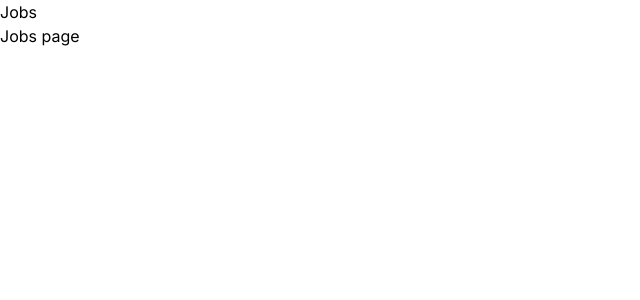
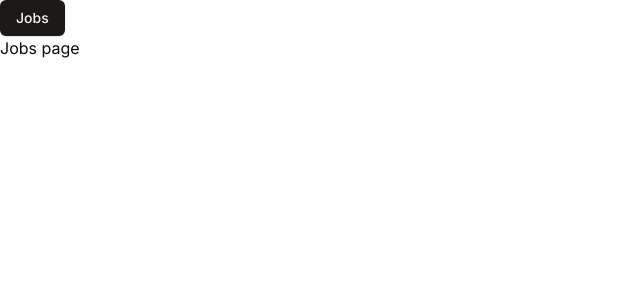
Before and after one commit to vr1eva/clickjob, a Next.js app: page /jobs in a window 1280 px wide. Shown: the top 300 px of the page, without its empty margins (0-640 px from the left). Built offline with nearby package versions, Linux system fonts and the light colour scheme.

Commit message:
Installing @shadcn and generating a Button

```diff
--- a/src/app/globals.css
+++ b/src/app/globals.css
@@ -1,3 +1,76 @@
 @tailwind base;
 @tailwind components;
 @tailwind utilities;
+
+@layer base {
+  :root {
+    --background: 0 0% 100%;
+    --foreground: 20 14.3% 4.1%;
+
+    --card: 0 0% 100%;
+    --card-foreground: 20 14.3% 4.1%;
+
+    --popover: 0 0% 100%;
+    --popover-foreground: 20 14.3% 4.1%;
+
+    --primary: 24 9.8% 10%;
+    --primary-foreground: 60 9.1% 97.8%;
+
+    --secondary: 60 4.8% 95.9%;
+    --secondary-foreground: 24 9.8% 10%;
+
+    --muted: 60 4.8% 95.9%;
+    --muted-foreground: 25 5.3% 44.7%;
+
+    --accent: 60 4.8% 95.9%;
+    --accent-foreground: 24 9.8% 10%;
+
+    --destructive: 0 84.2% 60.2%;
+    --destructive-foreground: 60 9.1% 97.8%;
+
+    --border: 20 5.9% 90%;
+    --input: 20 5.9% 90%;
+    --ring: 20 14.3% 4.1%;
+
+    --radius: 0.5rem;
+  }
+
+  .dark {
+    --background: 20 14.3% 4.1%;
+    --foreground: 60 9.1% 97.8%;
+
+    --card: 20 14.3% 4.1%;
+    --card-foreground: 60 9.1% 97.8%;
+
+    --popover: 20 14.3% 4.1%;
+    --popover-foreground: 60 9.1% 97.8%;
+
+    --primary: 60 9.1% 97.8%;
+    --primary-foreground: 24 9.8% 10%;
+
+    --secondary: 12 6.5% 15.1%;
+    --secondary-foreground: 60 9.1% 97.8%;
+
+    --muted: 12 6.5% 15.1%;
+    --muted-foreground: 24 5.4% 63.9%;
+
+    --accent: 12 6.5% 15.1%;
+    --accent-foreground: 60 9.1% 97.8%;
+
+    --destructive: 0 62.8% 30.6%;
+    --destructive-foreground: 60 9.1% 97.8%;
+
+    --border: 12 6.5% 15.1%;
+    --input: 12 6.5% 15.1%;
+    --ring: 24 5.7% 82.9%;
+  }
+}
+
+@layer base {
+  * {
+    @apply border-border;
+  }
+  body {
+    @apply bg-background text-foreground;
+  }
+}
--- a/src/app/layout.tsx
+++ b/src/app/layout.tsx
@@ -1,10 +1,15 @@
 import type { Metadata } from 'next'
-import { Inter } from 'next/font/google'
+import { Inter as FontSans } from "next/font/google"
 import { ClerkProvider } from '@clerk/nextjs'
 import './globals.css'
 import Link from "next/link"
+import { cn } from "@/lib/utils"
+import { Button } from "@/components/ui/button"
 
-const inter = Inter({ subsets: ['latin'] })
+export const fontSans = FontSans({
+  subsets: ["latin"],
+  variable: "--font-sans",
+})
 
 export const metadata: Metadata = {
   title: 'Create Next App',
@@ -19,8 +24,10 @@ export default function RootLayout({
   return (
     <ClerkProvider>
       <html lang="en">
-        <body className={inter.className}>
-          <Link href="/jobs">Jobs</Link>
+        <body className={cn(
+          "min-h-screen bg-background font-sans antialiased",
+          fontSans.variable)}>
+          <Button><Link href="/jobs">Jobs</Link></Button>
           {children}</body>
       </html>
     </ClerkProvider>
--- a/src/app/page.tsx
+++ b/src/app/page.tsx
@@ -1,13 +1,14 @@
-import { UserButton, auth, currentUser } from "@clerk/nextjs";
+import { UserButton, auth } from "@clerk/nextjs";
+import { permanentRedirect } from "next/navigation";
 
 export default async function Page() {
   const { userId } = auth()
 
   if (userId) {
-    const user = await currentUser()
-    console.log(user)
     return (
       <UserButton />
     )
+  } else {
+    permanentRedirect("/sign-in")
   }
 }
--- /dev/null
+++ b/src/components/ui/button.tsx
@@ -0,0 +1,57 @@
+import * as React from "react"
+import { Slot } from "@radix-ui/react-slot"
+import { cva, type VariantProps } from "class-variance-authority"
+
+import { cn } from "@/lib/utils"
+
+const buttonVariants = cva(
+  "inline-flex items-center justify-center whitespace-nowrap rounded-md text-sm font-medium transition-colors focus-visible:outline-none focus-visible:ring-1 focus-visible:ring-ring disabled:pointer-events-none disabled:opacity-50",
+  {
+    variants: {
+      variant: {
+        default:
+          "bg-primary text-primary-foreground shadow hover:bg-primary/90",
+        destructive:
+          "bg-destructive text-destructive-foreground shadow-sm hover:bg-destructive/90",
+        outline:
+          "border border-input bg-transparent shadow-sm hover:bg-accent hover:text-accent-foreground",
+        secondary:
+          "bg-secondary text-secondary-foreground shadow-sm hover:bg-secondary/80",
+        ghost: "hover:bg-accent hover:text-accent-foreground",
+        link: "text-primary underline-offset-4 hover:underline",
+      },
+      size: {
+        default: "h-9 px-4 py-2",
+        sm: "h-8 rounded-md px-3 text-xs",
+        lg: "h-10 rounded-md px-8",
+        icon: "h-9 w-9",
+      },
+    },
+    defaultVariants: {
+      variant: "default",
+      size: "default",
+    },
+  }
+)
+
+export interface ButtonProps
+  extends React.ButtonHTMLAttributes<HTMLButtonElement>,
+    VariantProps<typeof buttonVariants> {
+  asChild?: boolean
+}
+
+const Button = React.forwardRef<HTMLButtonElement, ButtonProps>(
+  ({ className, variant, size, asChild = false, ...props }, ref) => {
+    const Comp = asChild ? Slot : "button"
+    return (
+      <Comp
+        className={cn(buttonVariants({ variant, size, className }))}
+        ref={ref}
+        {...props}
+      />
+    )
+  }
+)
+Button.displayName = "Button"
+
+export { Button, buttonVariants }
--- /dev/null
+++ b/src/lib/utils.ts
@@ -0,0 +1,6 @@
+import { type ClassValue, clsx } from "clsx"
+import { twMerge } from "tailwind-merge"
+
+export function cn(...inputs: ClassValue[]) {
+  return twMerge(clsx(inputs))
+}
--- a/tailwind.config.ts
+++ b/tailwind.config.ts
@@ -1,20 +1,81 @@
-import type { Config } from 'tailwindcss'
+const { fontFamily } = require("tailwindcss/defaultTheme")
 
-const config: Config = {
+/** @type {import('tailwindcss').Config} */
+module.exports = {
+  darkMode: ["class"],
   content: [
-    './src/pages/**/*.{js,ts,jsx,tsx,mdx}',
-    './src/components/**/*.{js,ts,jsx,tsx,mdx}',
-    './src/app/**/*.{js,ts,jsx,tsx,mdx}',
+    './pages/**/*.{ts,tsx}',
+    './components/**/*.{ts,tsx}',
+    './app/**/*.{ts,tsx}',
+    './src/**/*.{ts,tsx}',
   ],
   theme: {
+    container: {
+      center: true,
+      padding: "2rem",
+      screens: {
+        "2xl": "1400px",
+      },
+    },
     extend: {
-      backgroundImage: {
-        'gradient-radial': 'radial-gradient(var(--tw-gradient-stops))',
-        'gradient-conic':
-          'conic-gradient(from 180deg at 50% 50%, var(--tw-gradient-stops))',
+      fontFamily: {
+        sans: ["var(--font-sans)", ...fontFamily.sans],
+      },
+      colors: {
+        border: "hsl(var(--border))",
+        input: "hsl(var(--input))",
+        ring: "hsl(var(--ring))",
+        background: "hsl(var(--background))",
+        foreground: "hsl(var(--foreground))",
+        primary: {
+          DEFAULT: "hsl(var(--primary))",
+          foreground: "hsl(var(--primary-foreground))",
+        },
+        secondary: {
+          DEFAULT: "hsl(var(--secondary))",
+          foreground: "hsl(var(--secondary-foreground))",
+        },
+        destructive: {
+          DEFAULT: "hsl(var(--destructive))",
+          foreground: "hsl(var(--destructive-foreground))",
+        },
+        muted: {
+          DEFAULT: "hsl(var(--muted))",
+          foreground: "hsl(var(--muted-foreground))",
+        },
+        accent: {
+          DEFAULT: "hsl(var(--accent))",
+          foreground: "hsl(var(--accent-foreground))",
+        },
+        popover: {
+          DEFAULT: "hsl(var(--popover))",
+          foreground: "hsl(var(--popover-foreground))",
+        },
+        card: {
+          DEFAULT: "hsl(var(--card))",
+          foreground: "hsl(var(--card-foreground))",
+        },
+      },
+      borderRadius: {
+        lg: "var(--radius)",
+        md: "calc(var(--radius) - 2px)",
+        sm: "calc(var(--radius) - 4px)",
+      },
+      keyframes: {
+        "accordion-down": {
+          from: { height: 0 },
+          to: { height: "var(--radix-accordion-content-height)" },
+        },
+        "accordion-up": {
+          from: { height: "var(--radix-accordion-content-height)" },
+          to: { height: 0 },
+        },
+      },
+      animation: {
+        "accordion-down": "accordion-down 0.2s ease-out",
+        "accordion-up": "accordion-up 0.2s ease-out",
       },
     },
   },
-  plugins: [],
+  plugins: [require("tailwindcss-animate")],
 }
-export default config
```
Also changed, not shown: package.json (+7 -1 lines), components.json (added), 1 other file (tests, documents, lock files or other folders).
